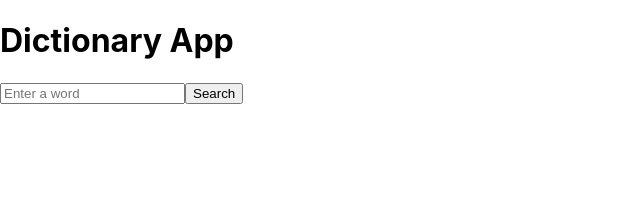
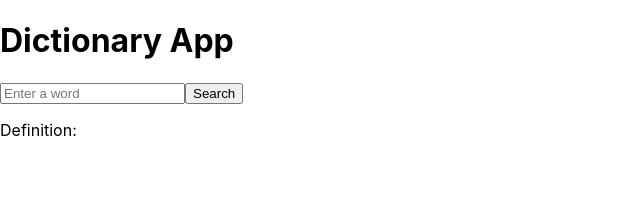
Before and after one commit to Daudgul/x-counter, a React (Create React App) app: page / in a window 1280 px wide. Shown: the top 210 px of the page, without its empty margins (0-640 px from the left). Built offline with nearby package versions, Linux system fonts and the light colour scheme.

Commit message:
fixed minor issue

```diff
--- a/src/App.js
+++ b/src/App.js
@@ -48,6 +48,7 @@ const SpellCheckApp = () => {
       </div>
 
       <div>
+        <p>Definition:</p>
         <p>{definition}</p>
       </div>
     </div>
```
